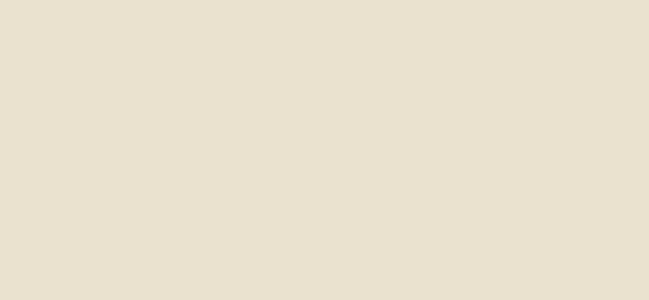
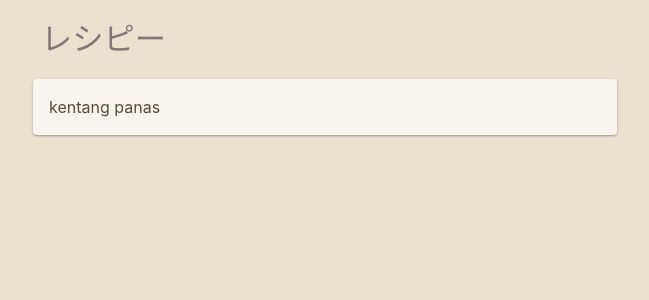
Before and after one commit to shiningflint/mumulala, a Vue app in the folder web/recipe/: page /recipes/1/edit in a window 1280 px wide. Shown: the top 300 px of the page, without its empty margins (315-964 px from the left). Built offline with nearby package versions, Linux system fonts and the light colour scheme.

Commit message:
Add recipe edit page

```diff
--- a/web/recipe/src/routes/index.js
+++ b/web/recipe/src/routes/index.js
@@ -17,9 +17,9 @@ const router = new VueRouter({
       component: asyncComponentLoader('Recipes', 'Show'),
     },
     {
-      path: '/about',
-      name: 'about',
-      component: asyncComponentLoader('About'),
+      path: '/recipes/:recipeID/edit',
+      name: 'recipeEdit',
+      component: asyncComponentLoader('Recipes', 'Edit'),
     },
   ],
 })
--- /dev/null
+++ b/web/recipe/src/views/Recipes/Edit.vue
@@ -0,0 +1,20 @@
+<template>
+  <div class="full-height">
+    <layout-header title="レシピー"/>
+    <page-content>
+      <p>kentang panas</p>
+    </page-content>
+  </div>
+</template>
+
+<script>
+import LayoutHeader from 'components/layout/Header'
+import PageContent from 'components/layout/PageContent'
+
+export default {
+  components: {
+    LayoutHeader,
+    PageContent
+  }
+}
+</script>
```
